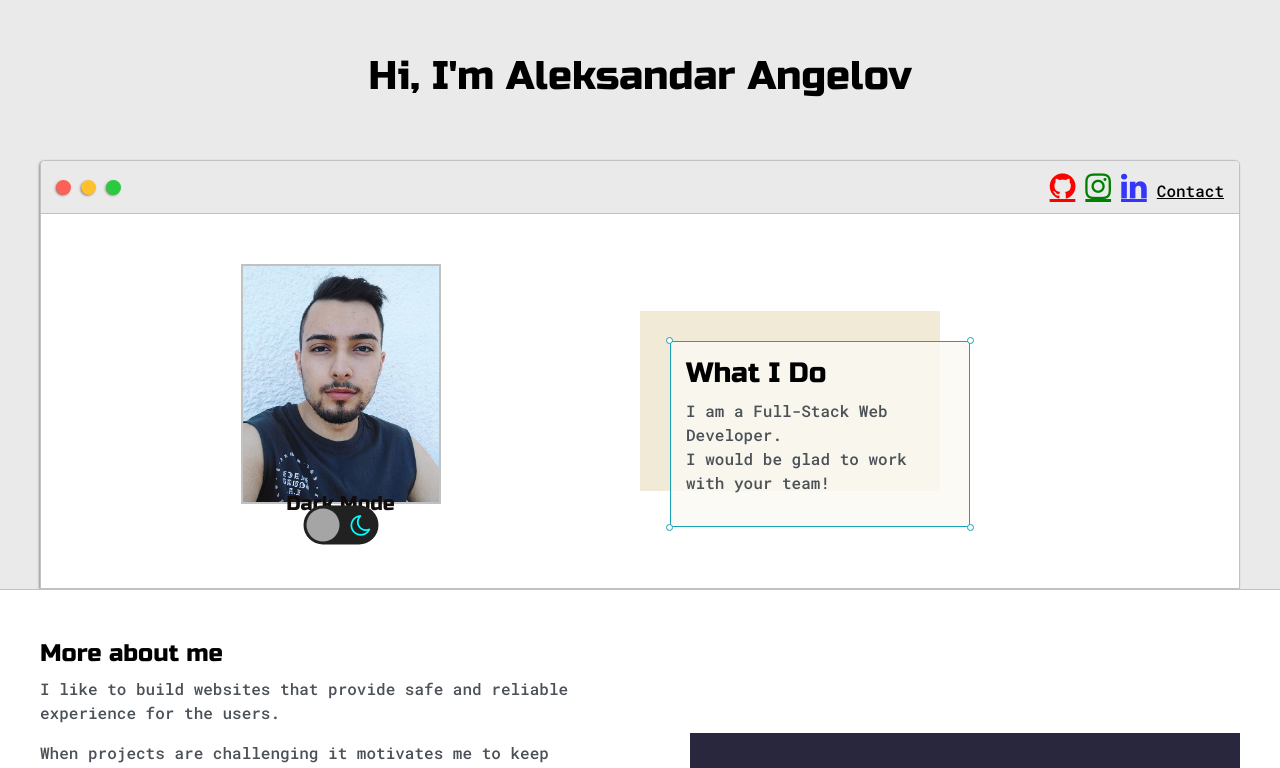
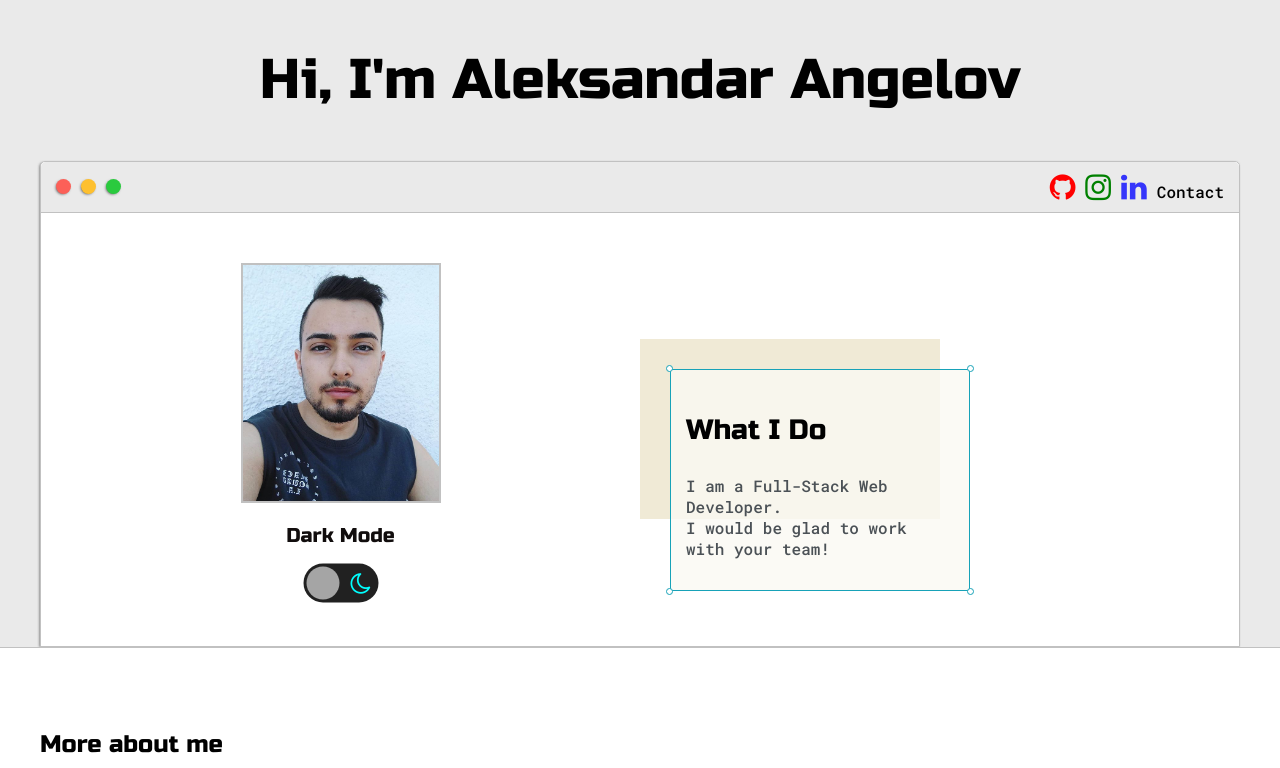
Before and after one commit to Aleksandar15/portfolio_react, a React (Vite) app: page / in a window 1280 px wide. Shown: the top 768 px of the page. Built offline with nearby package versions, Linux system fonts and the light colour scheme; a web font is replaced by a local one.

Commit message:
Redux setup DarkMode

```diff
--- a/package.json
+++ b/package.json
@@ -9,10 +9,13 @@
     "preview": "vite preview"
   },
   "dependencies": {
+    "@reduxjs/toolkit": "^1.9.3",
     "bootstrap": "^5.2.3",
     "react": "^18.2.0",
     "react-bootstrap": "^2.7.2",
     "react-dom": "^18.2.0",
+    "react-overlays": "^5.2.1",
+    "react-redux": "^8.0.5",
     "react-router-dom": "^6.9.0",
     "react-scroll-to-top": "^3.0.0"
   },
--- a/src/components/Header.jsx
+++ b/src/components/Header.jsx
@@ -1,4 +1,14 @@
-const Header = ({ toggleDarkMode, darkMode }) => {
+import { useDispatch, useSelector } from "react-redux";
+import { selectDarkMode, setDarkMode } from "../redux/slices/darkModeSlice";
+
+const Header = () => {
+  const dispatch = useDispatch();
+  const { darkMode } = useSelector(selectDarkMode);
+
+  const toggleDarkMode = () => {
+    dispatch(setDarkMode({ darkModeState: { darkMode: !darkMode } }));
+  };
+
   return (
     <section className="s1">
       <div className="s1_header">
@@ -20,7 +30,7 @@ const Header = ({ toggleDarkMode, darkMode }) => {
               <ul id="navigation">
                 <li>
                   <a
-                    className="fa fa-github"
+                    className="fa fa-github anchorTagOverrideBootstrap"
                     style={{ fontSize: "30px", color: "red" }}
                     href="https://github.com/Aleksandar15"
                     target="_blank"
@@ -29,7 +39,7 @@ const Header = ({ toggleDarkMode, darkMode }) => {
                 </li>
                 <li>
                   <a
-                    className="fa fa-instagram"
+                    className="fa fa-instagram anchorTagOverrideBootstrap"
                     style={{ fontSize: "30px", color: "green" }}
                     href="HTTPS://instagram.com/aleksandarr15"
                     target="_blank"
@@ -38,7 +48,7 @@ const Header = ({ toggleDarkMode, darkMode }) => {
                 </li>
                 <li>
                   <a
-                    className="fa fa-linkedin"
+                    className="fa fa-linkedin anchorTagOverrideBootstrap"
                     style={{
                       fontSize: "30px",
                       color: "rgba(0, 0, 255, 0.777)",
@@ -49,7 +59,9 @@ const Header = ({ toggleDarkMode, darkMode }) => {
                   ></a>
                 </li>
                 <li>
-                  <a href="#contact">Contact</a>
+                  <a href="#contact" className="anchorTagOverrideBootstrap">
+                    Contact
+                  </a>
                   {/* <a href="#contact" style={{marginLeft:"10px"}}>About</a> */}
                 </li>
               </ul>
--- a/src/main.jsx
+++ b/src/main.jsx
@@ -3,10 +3,14 @@ import ReactDOM from "react-dom/client";
 import App from "./App";
 // import './index.css'
 import { BrowserRouter } from "react-router-dom";
-import "bootstrap/dist/css/bootstrap.min.css";
+// import "bootstrap/dist/css/bootstrap.min.css";
+import store from "./redux/store";
+import { Provider } from "react-redux";
 
 ReactDOM.createRoot(document.getElementById("root")).render(
-  <BrowserRouter>
-    <App />
-  </BrowserRouter>
+  <Provider store={store}>
+    <BrowserRouter>
+      <App />
+    </BrowserRouter>
+  </Provider>
 );
--- a/src/pages/Home.jsx
+++ b/src/pages/Home.jsx
@@ -5,18 +5,16 @@ import Header from "../components/Header";
 import AboutMeSection from "../components/AboutMeSection";
 import MyProjects from "../components/MyProjects";
 import ContactMe from "../components/ContactMe";
+import { useDispatch, useSelector } from "react-redux";
+import { selectDarkMode, setDarkMode } from "../redux/slices/darkModeSlice";
 
 const Home = () => {
-  const [darkMode, setDarkMode] = useState(false);
-
-  const toggleDarkMode = () => {
-    setDarkMode(!darkMode);
-  };
+  const dispatch = useDispatch();
+  const { darkMode } = useSelector(selectDarkMode);
 
   useEffect(() => {
-    // check if localStorage "darkMode" is false or true
     const isDarkMode = localStorage.getItem("darkMode") === "true";
-    setDarkMode(isDarkMode);
+    dispatch(setDarkMode({ darkModeState: { darkMode: isDarkMode } }));
   }, []);
 
   useEffect(() => {
@@ -57,7 +55,8 @@ const Home = () => {
             className="scrollToTopComponent"
             style={{ borderRadius: "15px 8px" }}
           />
-          <Header toggleDarkMode={toggleDarkMode} darkMode={darkMode} />
+          {/* <Header toggleDarkMode={toggleDarkMode} darkMode={darkMode} /> */}
+          <Header />
           <AboutMeSection />
           <MyProjects />
           <ContactMe />
--- /dev/null
+++ b/src/redux/rootReducer.jsx
@@ -0,0 +1,10 @@
+import { combineReducers } from "@reduxjs/toolkit";
+import { darkModeSlice } from "./slices/darkModeSlice";
+import { loadingSlice } from "./slices/loadingSlice";
+
+const rootReducer = combineReducers({
+  loadingSlice: loadingSlice.reducer,
+  darkModeSlice: darkModeSlice.reducer,
+});
+
+export default rootReducer;
--- /dev/null
+++ b/src/redux/slices/darkModeSlice.jsx
@@ -0,0 +1,20 @@
+import { createSlice } from "@reduxjs/toolkit";
+
+const initialState = {
+  darkModeState: {
+    darkMode: false,
+  },
+};
+
+export const darkModeSlice = createSlice({
+  name: "darkMode",
+  initialState,
+  reducers: {
+    setDarkMode: (state, action) => {
+      state.darkModeState = { darkMode: action.payload.darkModeState.darkMode };
+    },
+  },
+});
+
+export const { setDarkMode } = darkModeSlice.actions;
+export const selectDarkMode = (state) => state.darkModeSlice.darkModeState;
--- /dev/null
+++ b/src/redux/slices/loadingSlice.jsx
@@ -0,0 +1,23 @@
+import { createSlice } from "@reduxjs/toolkit";
+
+const initialState = {
+  loadingState: { isLoading: true },
+};
+
+export const loadingSlice = createSlice({
+  name: "loadingSlice",
+  initialState,
+  reducers: {
+    setLoadingOn: (state, action) => {
+      state.loadingState = {
+        isLoading: action.payload.loadingState.isLoading,
+      };
+    },
+    setLoadingOff: (state, action) => {
+      state.loadingState = { isLoading: action.payload.loadingState.isLoading };
+    },
+  },
+});
+
+export const { setLoadingOn, setLoadingOff } = loadingSlice.actions;
+export const selectLoadingState = (state) => state.loadingSlice.loadingState;
--- /dev/null
+++ b/src/redux/store.jsx
@@ -0,0 +1,8 @@
+import { configureStore } from "@reduxjs/toolkit";
+import rootReducer from "./rootReducer";
+
+const store = configureStore({
+  reducer: rootReducer,
+});
+
+export default store;
```
Also changed, not shown: 1 other file (tests, documents, lock files or other folders).
